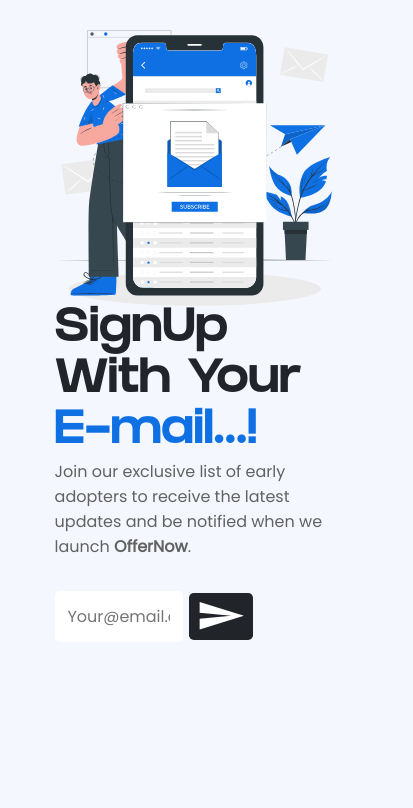
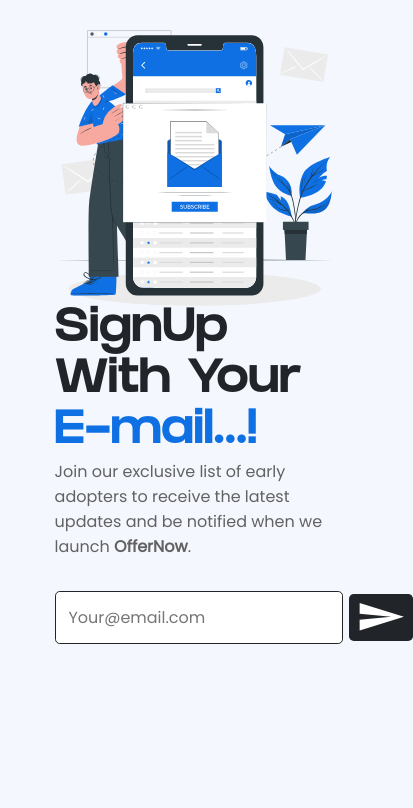
Before and after one commit to Sufi-Yan-Raza/offernow, a plain HTML site: page index.html in a window 390 px wide. Shown: the part 4822-5630 px from the top of the page, 413 px wide, since content can reach past the window. Drawn offline with Linux system fonts and the light colour scheme.

Commit message:
Update style.css

```diff
--- a/style.css
+++ b/style.css
@@ -9,10 +9,6 @@
 @font-face {
   font-family: "Grifter";
   src: url(/src/fonts/GRIFTER\ Bold\ 700.otf);
-}
-@font-face {
-  font-family: "Rubik-Doodle-Shadow";
-  src: url(/src/fonts/RubikDoodleShadow-Regular.ttf);
 }
 :root {
   --clr-prime: #0e70e2;
@@ -302,6 +298,7 @@ width:  50%;
 #sign__up >p, #sign__up > p >span{
   font-family: 'Poppins-Bold';
   font-size: 3rem;
+  text-align:center;
 }
 #sign__up >p{
   color: var(--clr-heading);
@@ -343,9 +340,9 @@ form{
 }
 .get__updates input{
   padding: 0.8rem;
-  border: none;
+  border: 1px solid var(--clr-heading);
   font-size: 1rem;
-  max-width: 16rem;
+  max-width: 18rem;
   border-radius: 0.3rem;
 }
 .get__updates button{
@@ -611,9 +608,8 @@ div.signature{
 }
 .get__updates input{
   padding: 0.8rem;
-  border: none;
+border: 1px solid var(--clr-heading);
   font-size: 1rem;
-  max-width: 8rem;
   border-radius: 0.3rem;
 }
 .get__updates button{
```
